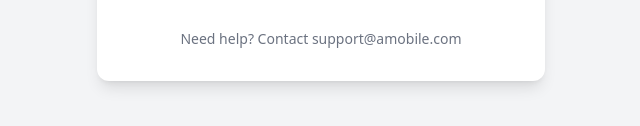
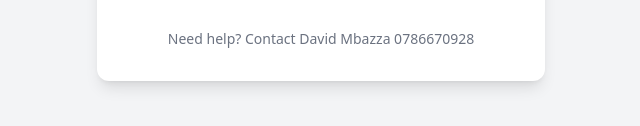
Before and after one commit to MbazzaTZ/SalesOps, a plain HTML site: page index.html in a window 1280 px wide. Shown: the part 614-740 px from the top of the page, 319-959 px from the left. Drawn offline with nearby package versions, Linux system fonts and the light colour scheme.

Commit message:
Update index.html

```diff
--- a/index.html
+++ b/index.html
@@ -124,7 +124,7 @@
 
         <!-- Footer -->
         <div class="mt-8 text-center text-sm text-gray-500">
-            <p>Need help? Contact support@amobile.com</p>
+            <p>Need help? Contact David Mbazza 0786670928</p>
         </div>
     </div>
 
@@ -205,6 +205,7 @@ switch (userRole) {
         break;
     case 'Agent':
         window.location.href = 'agent-dashboard.html';
+
         break;
     case 'Merchant':
         window.location.href = 'merchant-dashboard.html';
```
